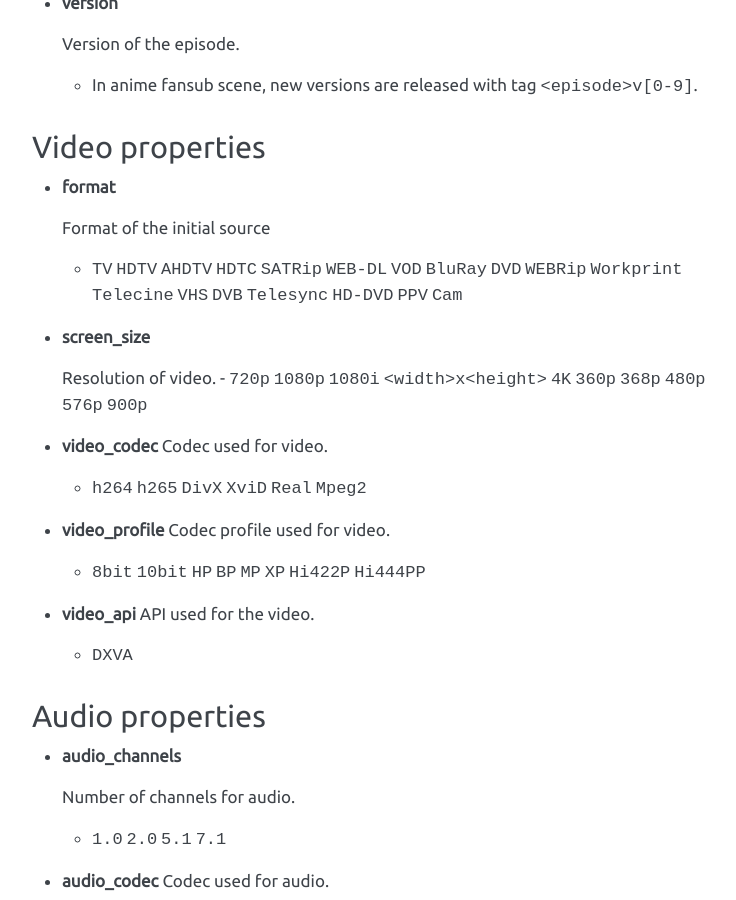
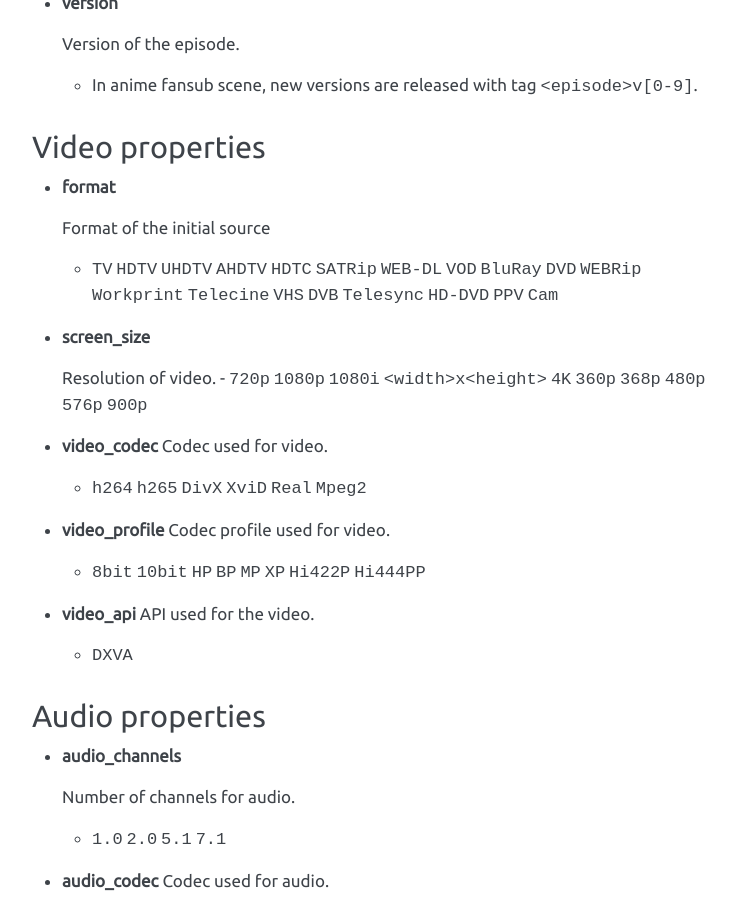
Before and after one commit to guessit-io/guessit, a Sphinx documentation site: the page built from docs/properties.rst, in a window 1280 px wide and 900 px high, scrolled down 2056 px. Shown: the whole window, without its empty margins (406-1142 px from the left). Built offline with Sphinx 7.4.7, drawn with Linux system fonts in a browser that asks for light colours.

Commit message:
Updating docs

```diff
--- a/docs/properties.rst
+++ b/docs/properties.rst
@@ -120,7 +120,7 @@ Video properties
 
   Format of the initial source
 
-  - ``TV`` ``HDTV`` ``AHDTV`` ``HDTC`` ``SATRip`` ``WEB-DL`` ``VOD`` ``BluRay`` ``DVD`` ``WEBRip`` ``Workprint`` ``Telecine`` ``VHS`` ``DVB`` ``Telesync``  ``HD-DVD`` ``PPV`` ``Cam``
+  - ``TV`` ``HDTV`` ``UHDTV`` ``AHDTV`` ``HDTC`` ``SATRip`` ``WEB-DL`` ``VOD`` ``BluRay`` ``DVD`` ``WEBRip`` ``Workprint`` ``Telecine`` ``VHS`` ``DVB`` ``Telesync``  ``HD-DVD`` ``PPV`` ``Cam``
 
 - **screen_size**
 
```
Also changed, not shown: other parts of docs/properties.rst (+1 -1 lines).
